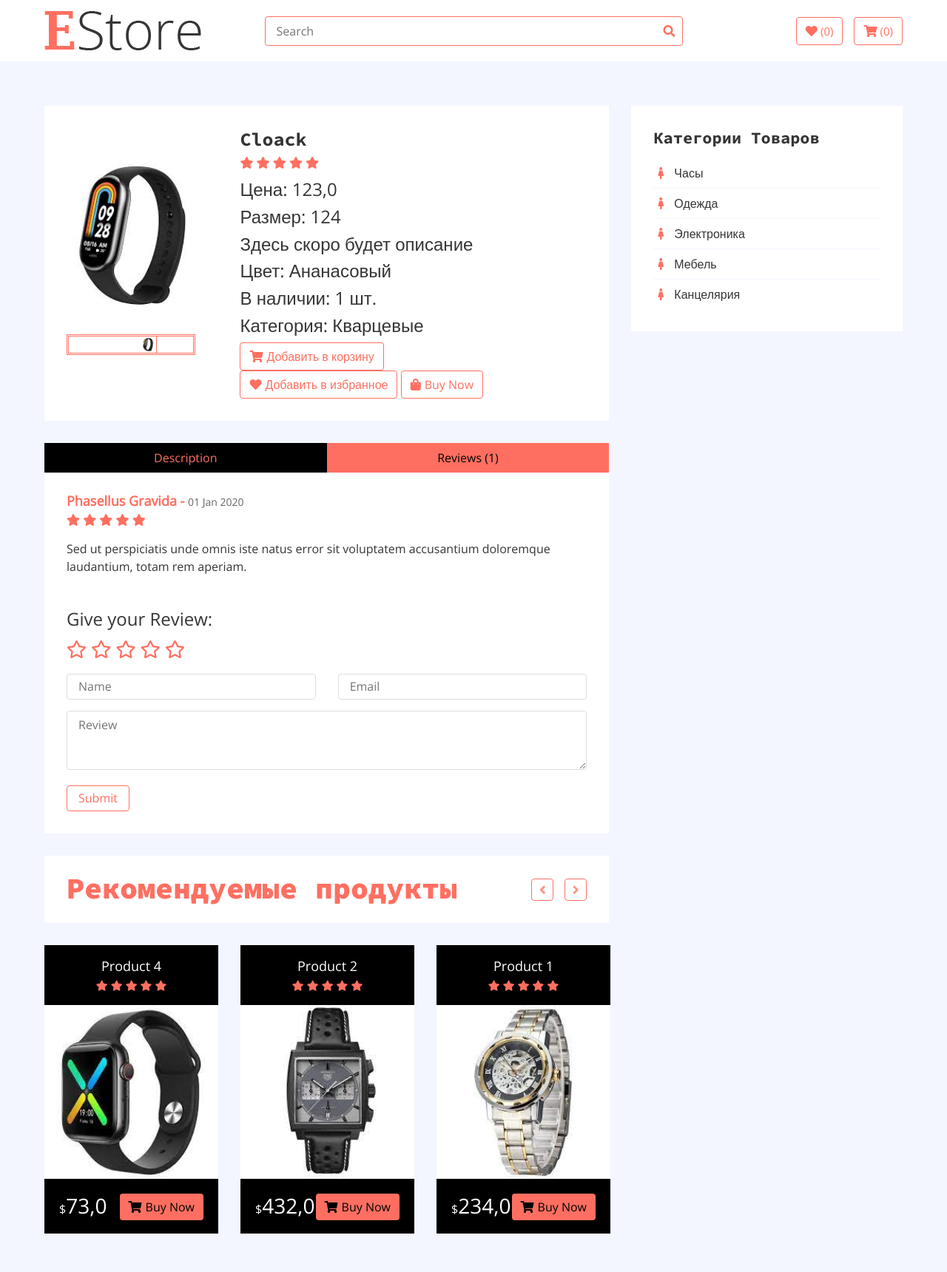
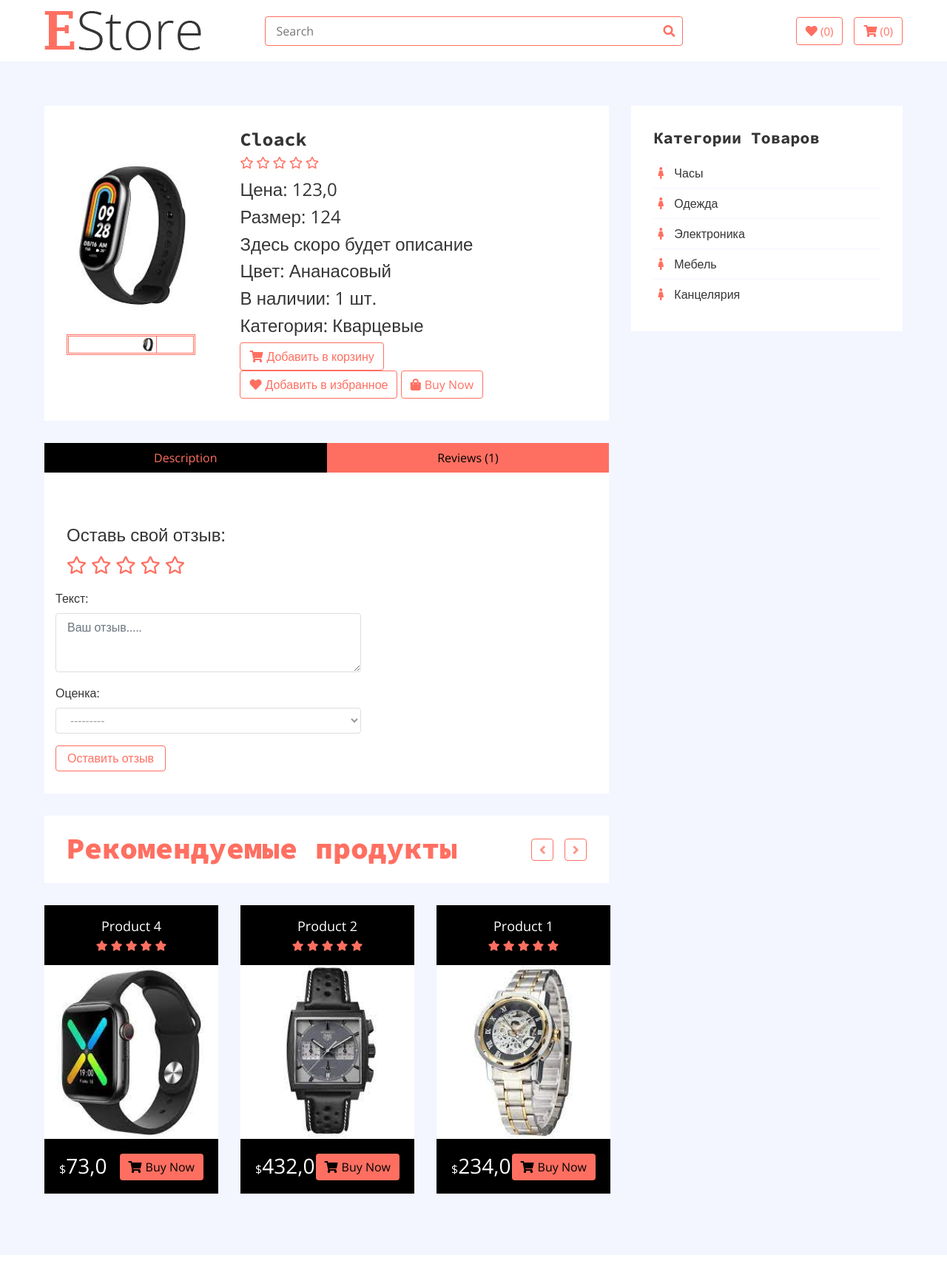
Before and after one commit to razielSan/django-shop, a Django app: a page that uses app/shop/templates/shop/product_page.html in a window 1280 px wide, after a click on "Reviews (1)". Shown: the part 64-1784 px from the top of the page at 74% size. Run offline with Django 4.2, Linux system fonts and the light colour scheme; a user stored in the database is signed in; data comes from the database, SQL or seed files in the repository; both versions use the stored data as it was after the commit; some libraries are stand-ins or nearby versions.

Commit message:
message 9

```diff
--- a/app/shop/forms.py
+++ b/app/shop/forms.py
@@ -2,7 +2,7 @@
 from django.contrib.auth.forms import AuthenticationForm, UserCreationForm
 from django.contrib.auth.models import User
 
-from shop.models import Category, Product, Galery
+from shop.models import Category, Product, Galery, Review
 
 
 class UserAuthenticatedForm(AuthenticationForm):
@@ -57,3 +57,28 @@
                 }
             ),
         }
+
+
+class ReviewForms(forms.ModelForm):
+    """Форма для отзыва"""
+
+    class Meta:
+        model = Review
+        fields = (
+            "text",
+            "grade",
+        )
+        widgets = {
+            "text": forms.Textarea(
+                attrs={
+                    "class": "form-control",
+                    "placeholder": "Ваш отзыв.....",
+                }
+            ),
+            "grade": forms.Select(
+                attrs={
+                    "class": "form-control",
+                    "placeholder": "Ваша оценка",
+                }
+            ),
+        }
--- a/app/shop/models.py
+++ b/app/shop/models.py
@@ -115,3 +115,46 @@
     class Meta:
         verbose_name = "Изображения"
         verbose_name_plural = "Галерея товаров"
+
+
+CHOICES = (
+    ("5", "Отлично"),
+    ("4", "Хорошо"),
+    ("3", "Нормально"),
+    ("2", "Плохо"),
+    ("1", "Ужасно"),
+)
+
+
+class Review(models.Model):
+    """Модель для отзывов"""
+
+    text = models.TextField(verbose_name="Текст")
+    grade = models.CharField(
+        max_length=20,
+        choices=CHOICES,
+        blank=True,
+        null=True,
+        verbose_name="Оценка",
+    )
+    author = models.ForeignKey(
+        User,
+        on_delete=models.CASCADE,
+        verbose_name="Автор",
+    )
+    product = models.ForeignKey(
+        Product,
+        related_name="reviews",
+        on_delete=models.CASCADE,
+    )
+    created_at = models.DateField(
+        auto_now_add=True,
+        verbose_name="Дата",
+    )
+
+    def __str__(self):
+        return self.author.username
+
+    class Meta:
+        verbose_name = "Отзыв"
+        verbose_name_plural = "Отзывы"
--- a/app/shop/templates/shop/components/_product_detail.html
+++ b/app/shop/templates/shop/components/_product_detail.html
@@ -2,11 +2,12 @@
     <div class="product-content">
         <div class="title"><h2>{{ product.title }}</h2></div>
         <div class="ratting">
+        {% for star in grade|get_positive_range %}
             <i class="fa fa-star"></i>
-            <i class="fa fa-star"></i>
-            <i class="fa fa-star"></i>
-            <i class="fa fa-star"></i>
-            <i class="fa fa-star"></i>
+        {% endfor %}
+        {% for star in grade|get_negative_range %}
+            <i class="far fa-star"></i>
+        {% endfor %}
         </div>
         <div class="p-price">
             <h4>Цена: {{ product.price }}</h4>
--- a/app/shop/templates/shop/components/_product_detail_bottom.html
+++ b/app/shop/templates/shop/components/_product_detail_bottom.html
@@ -1,3 +1,5 @@
+{% load shop_tags %}
+
 <div class="row product-detail-bottom">
     <div class="col-lg-12">
         <ul class="nav nav-pills nav-justified">
@@ -18,20 +20,27 @@
             </div>
             <div id="reviews" class="container tab-pane fade">
                 <div class="reviews-submitted">
-                    <div class="reviewer">Phasellus Gravida - <span>01 Jan 2020</span></div>
+                    {% for review in reviews  %}
+                        <div class="reviewer">{{ review.author.username}} - <span>{{ review.created_at }}</span></div>
                         <div class="ratting">
+                            {% if review.grade %}
+                                {% for star in review.grade|get_positive_range %}
                                     <i class="fa fa-star"></i>
-                        <i class="fa fa-star"></i>
-                        <i class="fa fa-star"></i>
-                        <i class="fa fa-star"></i>
-                        <i class="fa fa-star"></i>
+                                {% endfor %}
+                                {% for star in review.grade|get_negative_range %}
+                                    <i class="far fa-star"></i>
+                                {% endfor %}
+
+                            {% endif %}
                         </div>
                             <p>
-                        Sed ut perspiciatis unde omnis iste natus error sit voluptatem accusantium doloremque laudantium, totam rem aperiam.
+                                {{ review.text}}
                             </p>
+                    {% endfor %}
                 </div>
+                {% if request.user.is_authenticated %}
                     <div class="reviews-submit">
-                    <h4>Give your Review:</h4>
+                        <h4>Оставь свой отзыв:</h4>
                         <div class="ratting">
                             <i class="far fa-star"></i>
                             <i class="far fa-star"></i>
@@ -40,21 +49,22 @@
                             <i class="far fa-star"></i>
                         </div>
                         <div class="row form">
-                        <div class="col-sm-6">
-                            <input type="text" placeholder="Name">
+                            <form action="{% url 'save_review' product.pk %}" method="post" enctype="multipart/form-data">
+                                {% csrf_token %}
+                                {{ review_form.as_p }}
+                                <div>
+                                    <button class='btn btn-success'>Оставить отзыв</button>
                                 </div>
-                        <div class="col-sm-6">
-                            <input type="email" placeholder="Email">
+                            </form>
                         </div>
-                        <div class="col-sm-12">
-                            <textarea placeholder="Review"></textarea>
                     </div>
-                        <div class="col-sm-12">
-                            <button>Submit</button>
+                {% else %}
+                    <h4>
+                        Отзывы могут оставлять только зарегистрированные пользователи
+                    </h4>
+                    <p><a href="{% url 'login_registration' %}">Войти/Зарегистрироваться</a></p>
+                {% endif %}
             </div>
         </div>
     </div>
 </div>
-        </div>
-    </div>
-</div>
--- a/app/shop/templates/shop/components/_related_products.html
+++ b/app/shop/templates/shop/components/_related_products.html
@@ -6,32 +6,6 @@
     <div class="row align-items-center product-slider product-slider-3">
         {% for product in products  %}
             <div class="col-lg-6">
-                {% comment %} <div class="product-item">
-                    <div class="product-title">
-                        <a href="#">{{ product.title }}</a>
-                        <div class="ratting">
-                            <i class="fa fa-star"></i>
-                            <i class="fa fa-star"></i>
-                            <i class="fa fa-star"></i>
-                            <i class="fa fa-star"></i>
-                            <i class="fa fa-star"></i>
-                        </div>
-                    </div>
-                    <div class="product-image">
-                        <a href="product-detail.html">
-                            <img src="{{ product.images.first.image.url}}" alt="Product Image">
-                        </a>
-                        <div class="product-action">
-                            <a href="#"><i class="fa fa-cart-plus"></i></a>
-                            <a href="#"><i class="fa fa-heart"></i></a>
-                            <a href="#"><i class="fa fa-search"></i></a>
-                        </div>
-                    </div>
-                    <div class="product-price">
-                        <h3><span>$</span>{{ product.price }}</h3>
-                        <a class="btn" href=""><i class="fa fa-shopping-cart"></i>Buy Now</a>
-                    </div>
-                </div> {% endcomment %}
                 {% include "shop/components/_product_card.html" %}
             </div>
 
--- a/app/shop/templates/shop/product_page.html
+++ b/app/shop/templates/shop/product_page.html
@@ -18,6 +18,9 @@
     {% get_all_parent_category as parent_categories%}
         <!-- Product Detail Start -->
         <div class="product-detail">
+            {% for message in messages  %}
+                <div class="alert alert-{{ message.extra_tags }}">{{ message }}</div>
+            {% endfor %}
             <div class="container-fluid">
                 <div class="row">
                     <div class="col-lg-8">
--- a/app/shop/templatetags/shop_tags.py
+++ b/app/shop/templatetags/shop_tags.py
@@ -1,8 +1,19 @@
 from django import template
+from django.template.defaulttags import register as range_register
+
 from shop.models import Category
 
 
 register = template.Library()
+
+
+@range_register.filter
+def get_positive_range(value):
+    return range(int(value))
+
+@range_register.filter
+def get_negative_range(value):
+    return range(5 - int(value))
 
 
 @register.simple_tag()
--- a/app/shop/urls.py
+++ b/app/shop/urls.py
@@ -13,4 +13,5 @@
     path("user/register", views.user_registration, name="user_registration"),
     path("user/login", views.user_login, name="user_login"),
     path("user/logout", views.user_logout, name="user_logout"),
+    path("save_review/<int:product_pk>/", views.save_review, name="save_review")
 ]
--- a/app/shop/views.py
+++ b/app/shop/views.py
@@ -1,10 +1,12 @@
+import math
+
 from django.shortcuts import render, redirect
 from django.views.generic import ListView, DetailView
 from django.contrib.auth import login, logout
 from django.contrib import messages
 
 from shop.models import Category, Product
-from shop.forms import UserAuthenticatedForm, UserRegisterForm
+from shop.forms import UserAuthenticatedForm, UserRegisterForm, ReviewForms
 
 
 class Index(ListView):
@@ -71,6 +73,21 @@
         )
         products = products.order_by("?")
         context["products"] = products
+        reviews = product.reviews.all().order_by("-pk")
+
+        # Вычисление среднего арифметического оценок ревью
+        star_reviews = product.reviews.filter(grade__gt=0)
+        list_reviews_count = []
+        grade = 0
+        for rev in star_reviews:
+            list_reviews_count.append(int(rev.grade))
+        if list_reviews_count:
+            grade = math.ceil(sum(list_reviews_count) / len(list_reviews_count))
+        context["grade"] = grade
+
+        if self.request.user.is_authenticated:
+            context["review_form"] = ReviewForms
+            context["reviews"] = reviews
         return context
 
 
@@ -115,3 +132,17 @@
             messages.error(request, form.errors[error].as_text(), extra_tags="danger")
         # messages.error(request, "Что то пошло не так", extra_tags="danger")
     return redirect("login_registration")
+
+
+def save_review(request, product_pk):
+    """ Сохранение отзыва """
+    form = ReviewForms(data=request.POST)
+    if form.is_valid():
+        review = form.save(commit=False)
+        review.author = request.user
+        product = Product.objects.get(pk=product_pk)
+        review.product = product
+        form.save()
+        messages.success(request, "Вы успешно оставили отзыв", extra_tags="success")
+
+        return redirect("product_page", product.slug)
```
Also changed, not shown: app/shop/admin.py (+9 -1 lines), app/db.sqlite3, app/shop/migrations/0002_alter_galery_options_alter_product_options_review.py (added), app/shop/migrations/0003_review_grade_alter_review_text.py (added). Lines whose indentation alone changed are shown as unchanged.
